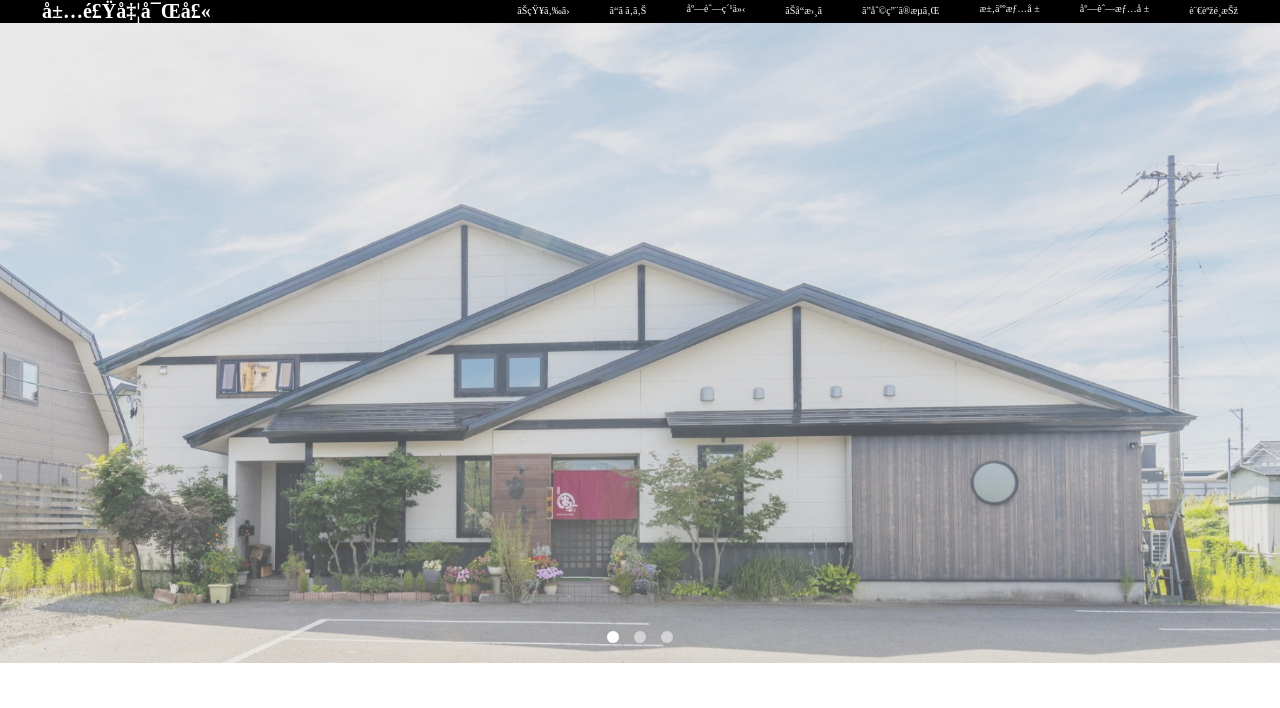
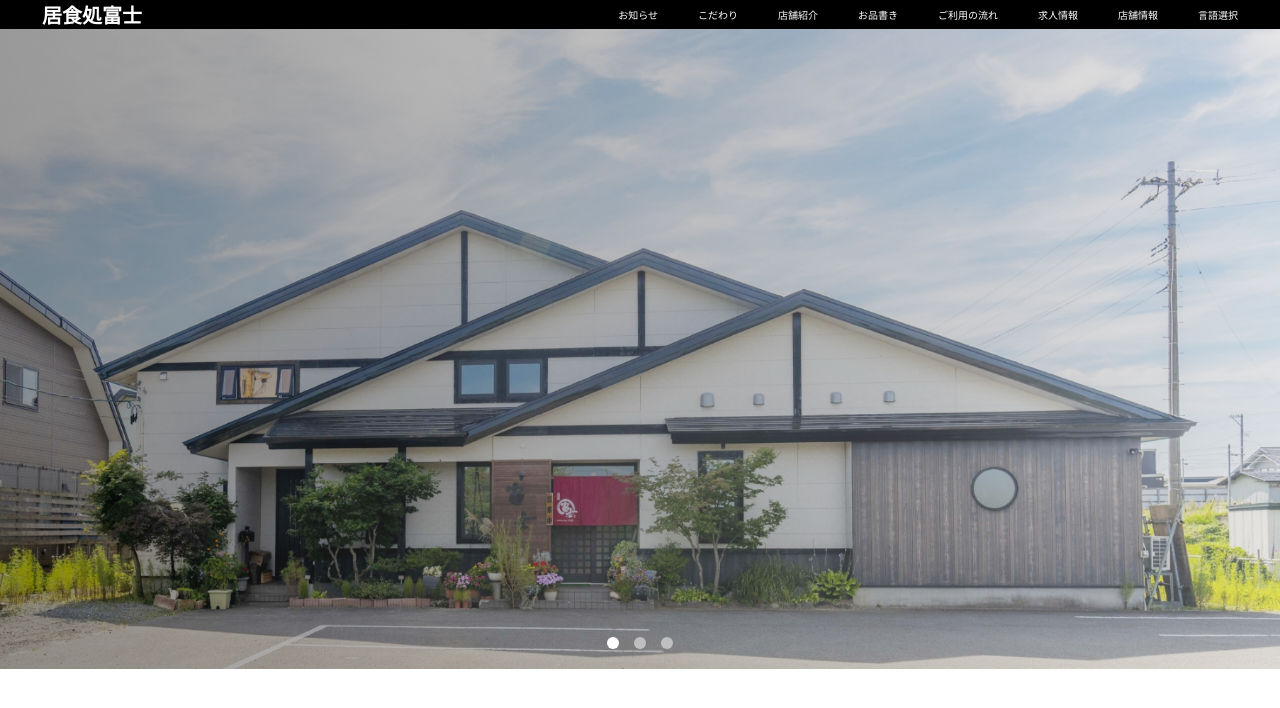
Before and after one commit to kato-t-web/fuji202510, a PHP site: page / in a window 1280 px wide. Shown: the top 708 px of the page. Run offline with PHP 8.4, Linux system fonts and the light colour scheme.

Commit message:
HTMLの言語属性を日本語に設定し、文字エンコーディングとビューポートメタタグを追加。CSSの背景をグラデーションに変更。

```diff
--- a/index.html
+++ b/index.html
@@ -1,5 +1,8 @@
-<html>
+<html lang="ja">
 <head>
+    <meta charset="UTF-8">
+    <meta name="viewport" content="width=device-width, initial-scale=1.0">
+    <title>居食処富士</title>
     <link rel="stylesheet" href="style.css">
 </head>
 <body>
--- a/style.css
+++ b/style.css
@@ -84,8 +84,7 @@ html {
     left: 0;
     width: 100%;
     height: 100%;
-    background-color: #c9c9c9;
-    opacity: 0.4;
+    background: linear-gradient(to left, rgba(201, 201, 201, 0.4), rgba(0, 0, 0, 0.4));
 }
 
 .c-slider__dots {
```
